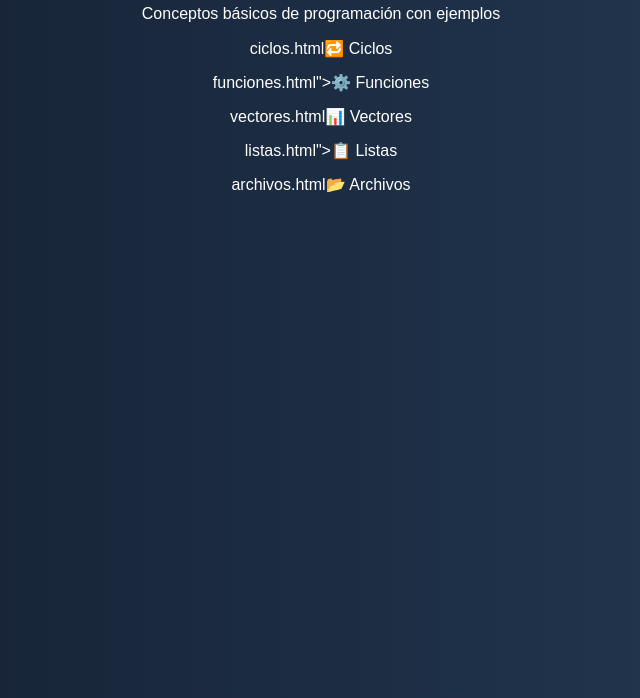
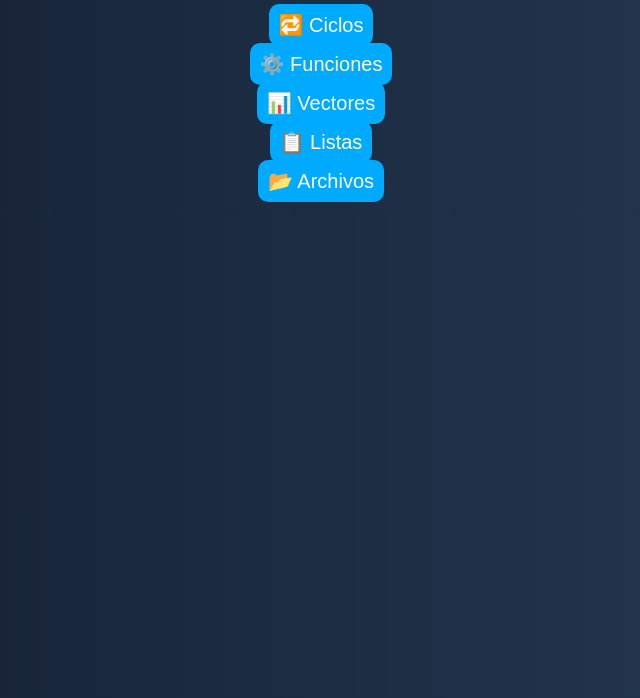
Before and after one commit to Jonathan0631/Tutorial-Programacion, a plain HTML site: page index.html in a window 1280 px wide. Shown: the part 102-800 px from the top of the page, without its empty margins (319-959 px from the left). Drawn offline with Linux system fonts and the light colour scheme.

Commit message:
Update index.html

```diff
--- a/index.html
+++ b/index.html
@@ -3,19 +3,19 @@
 <head>
     <title>Tutorial de Programación</title>
     <link rel="stylesheet" href="estilos.css">
-``
 </head>
 
 <body>
     <h1>📚 Tutorial de Programación</h1>
     <p>Conceptos básicos de programación con ejemplos</p>
 
-    <ul>
-        <li>ciclos.html🔁 Ciclos</a></li>
-        <li>funciones.html">⚙️ Funciones</a></li>
-        <li>vectores.html📊 Vectores</a></li>
-        <li>listas.html">📋 Listas</a></li>
-        <li>archivos.html📂 Archivos</a></li>
-    </ul>
+
+<ul>
+    <li><a href="ciclos.html">🔁 Ciclos</a></li>
+    <li><a href="funciones.html">⚙️ Funciones</a></li>
+    <li><a href="vectores.html">📊 Vectores</a></li>
+    <li><a href="listas.html">📋 Listas</a></li>
+    <li><a href="archivos.html">📂 Archivos</a></li>
+</ul>
 </body>
 </html>
```
